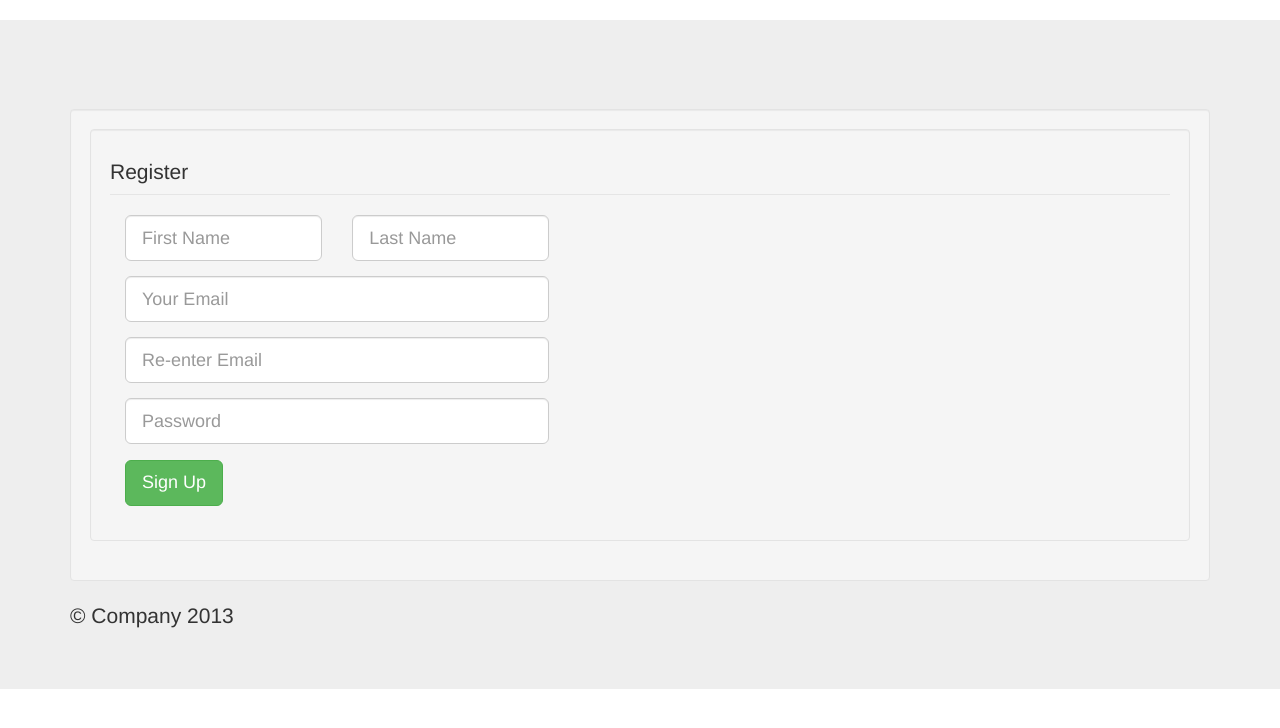
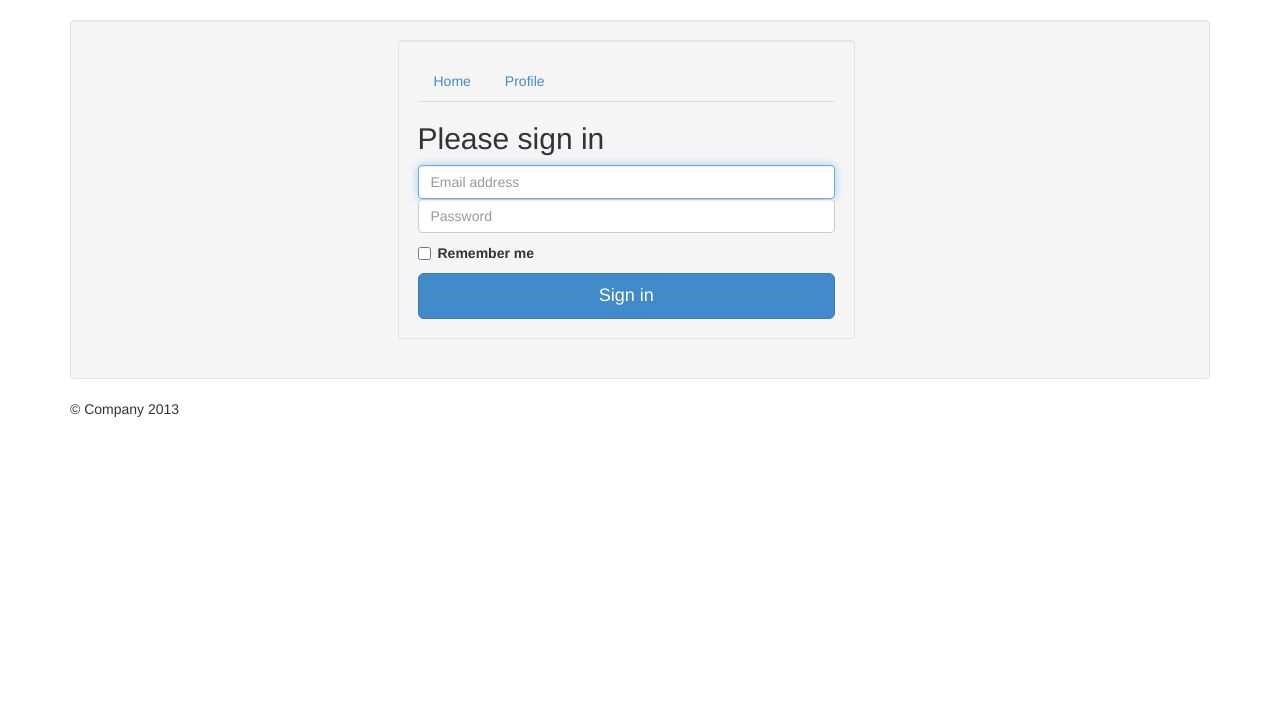
Before and after one commit to AriMeidan/Fantasy-Knesset, a Django app: page /register/ in a window 1280 px wide. Shown: the part 51-779 px from the top of the page. Run offline with Django 3.2, Linux system fonts and the light colour scheme; parts of the project's set-up code (start-up, migrations or seed data) failed here and were passed over.

Commit message:
login and register temlates

```diff
--- a/FantasyKnessetWeb/votes/templates/register_signin.html
+++ b/FantasyKnessetWeb/votes/templates/register_signin.html
@@ -1,13 +1,10 @@
-
-
-
 <div class="navbar-collapse collapse">
   <div class="navbar-right navbar-form">
     {% if user_signed_in %}
     <a  class="btn btn-success">Logout</a>
     {% else %}
     <a  href="{% url 'votes:register' %}" class="btn btn-success">Register</a>
-	            <button type="button" class="btn btn-success">Sign in</button>
+    <a  href="{% url 'votes:login' %}" class="btn btn-success">Sign in</a>
     {% endif %}
   </div>
 </div><!--/.navbar-collapse -->
--- a/FantasyKnessetWeb/votes/templates/votes/register.html
+++ b/FantasyKnessetWeb/votes/templates/votes/register.html
@@ -13,8 +13,6 @@
             <legend>
 				Register
             </legend>
-
-
 
             <div class="row">
               <div class="col-xs-8">
--- /dev/null
+++ b/FantasyKnessetWeb/votes/templates/votes/register_tabbed.html
@@ -0,0 +1,55 @@
+{% extends "base.html" %}
+
+
+{% block content %}
+
+<div class="container">
+<div class="well">
+
+<div class="container">
+      <div class="row">
+  <div class="col-xs-5 col-xs-offset-3">
+  <div class="well">
+
+
+<!-- Nav tabs -->
+<ul class="nav nav-tabs">
+  <li>
+    <a href="#home" data-toggle="tab">Home</a>
+  </li>
+  <li>
+    <a href="#profile" data-toggle="tab">Profile</a>
+  </li>
+</ul>
+
+
+
+
+    <!-- Tab panes -->
+<div class="tab-content">
+  <div class="tab-pane active" id="home">
+
+          <form class="form-signin" role="form">
+        <h2 class="form-signin-heading">Please sign in</h2>
+        <input type="text" class="form-control" placeholder="Email address" required autofocus>
+        <input type="password" class="form-control" placeholder="Password" required>
+        <label class="checkbox">
+          <input type="checkbox" value="remember-me"> Remember me
+        </label>
+        <button class="btn btn-lg btn-primary btn-block" type="submit">Sign in</button>
+      </form>
+
+  </div>
+  <div class="tab-pane" id="profile">
+    ...
+  </div>
+
+</div>
+</div>
+</div>
+
+  </div>
+</div>
+</div>
+</div>
+{% endblock %}
--- a/FantasyKnessetWeb/votes/urls.py
+++ b/FantasyKnessetWeb/votes/urls.py
@@ -5,4 +5,5 @@ from votes import views
 urlpatterns = patterns('',
     url(r'^$', views.IndexView.as_view(), name='index'),
     url(r'^register/$', views.register_signin, name='register'),
+    url(r'^login/$', views.login, name='login'),
 )
--- a/FantasyKnessetWeb/votes/views.py
+++ b/FantasyKnessetWeb/votes/views.py
@@ -15,4 +15,7 @@ class IndexView(generic.ListView):
 
 
 def register_signin(request):
-    return render(request, 'votes/register.html')
+    return render(request, 'votes/register_tabbed.html')
+
+def login(request):
+    return render(request, 'votes/login.html')
```
Also changed, not shown: FantasyKnessetWeb/votes/templates/votes/login.html (added, +55 -0 lines). Lines whose indentation alone changed are shown as unchanged.
